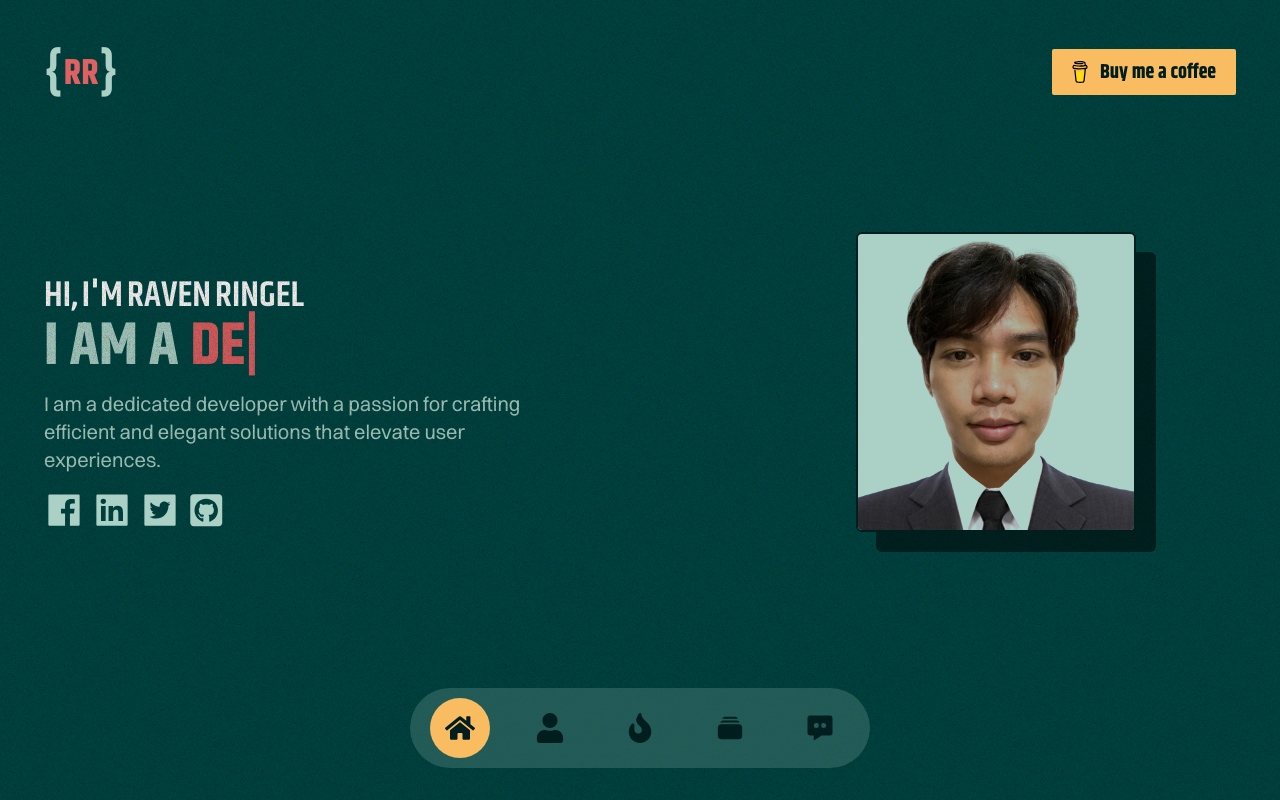
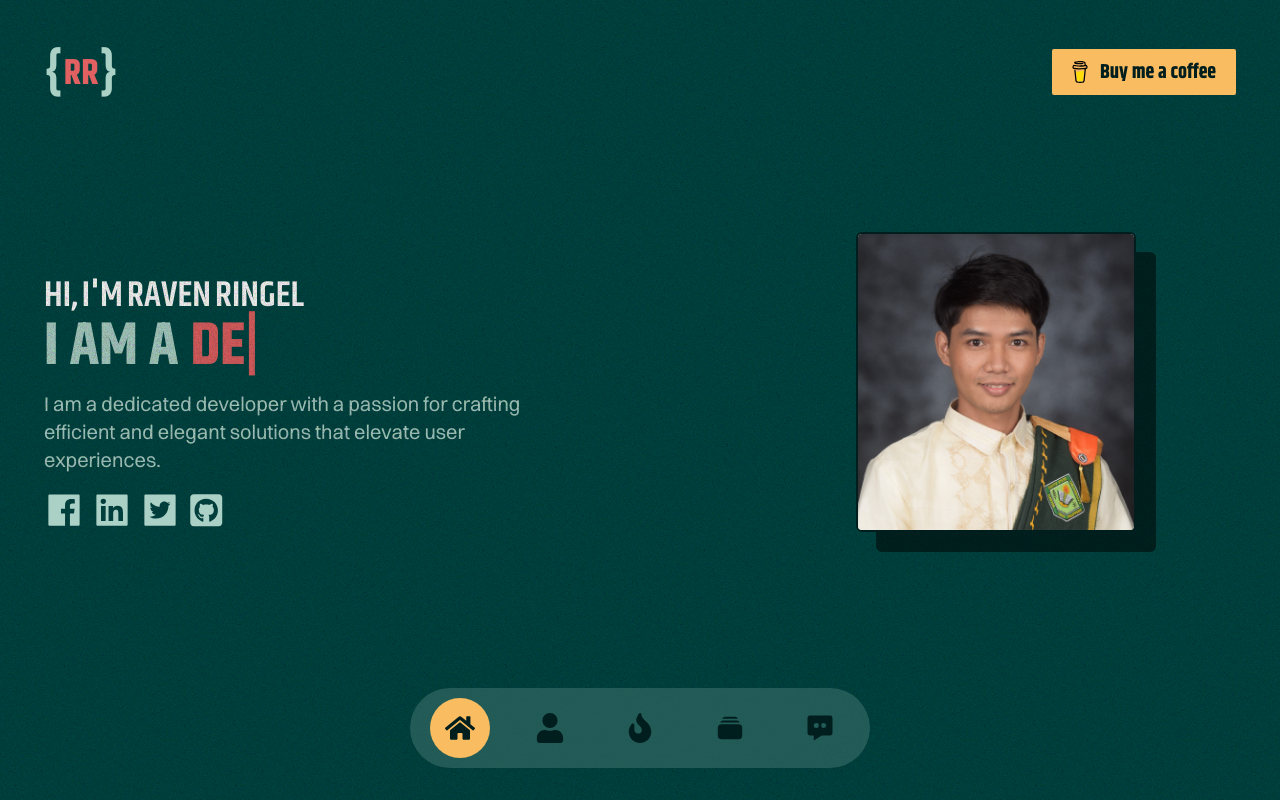
Before and after one commit to rvnrngl/my-portfolio, a React (Vite) app: page / in a window 1280 px wide. Shown: the top 800 px of the page. Built offline with nearby package versions, Linux system fonts and the light colour scheme.

Commit message:
change developer's image in home.jsx

```diff
--- a/src/components/Home.jsx
+++ b/src/components/Home.jsx
@@ -5,7 +5,7 @@ import {
 } from "react-icons/ai";
 import { FaGithubSquare } from "react-icons/fa";
 import Image from "../assets/author.png";
-import Resume from "../assets/resumeAuthor.pdf";
+import Developer from "../assets/developer.jpg";
 import { TypeAnimation } from "react-type-animation";
 import { easeInOut, motion } from "framer-motion";
 import { fadeIn } from "../variants";
@@ -121,32 +121,6 @@ const Home = () => {
                 I am a dedicated developer with a passion for crafting efficient
                 and elegant solutions that elevate user experiences.
               </motion.p>
-              {/* button group */}
-              {/* <motion.div
-                variants={fadeIn("up", 0.3)}
-                initial="hidden"
-                whileInView={"show"}
-                viewport={{ once: false, amount: 0.5 }}
-                className="flex items-center gap-2 pb-4"
-              >
-                <Link
-                  className="bg-btn-color cursor-pointer text-btn-text-color text-md sm:text-xl md:text-2xl font-khand font-semibold lg:font-bold rounded-sm p-2
-                                duration-200 ease-in hover:drop-shadow-[5px_5px_0px_#000000] hover:translate-x-[-2px]"
-                  smooth={true}
-                  duration={300}
-                  to="contact"
-                >
-                  Contact Me
-                </Link>
-                <a
-                  href={Resume}
-                  target="_blank"
-                  className="text-paragraph hover:bg-paragraph underline underline-offset-[12px] hover:no-underline text-md sm:text-xl md:text-2xl font-khand font-semibold lg:font-bold rounded-sm p-2
-                                duration-200 ease-in hover:text-btn-text-color hover:shadow-[5px_5px_0px_#000000] hover:translate-x-[-2px]"
-                >
-                  My Resume
-                </a>
-              </motion.div> */}
               {/* icons */}
               <div className="text-paragraph flex items-center gap-2 z-[2]">
                 <motion.a
@@ -235,9 +209,9 @@ const Home = () => {
                             overflow-hidden relative mr-20 z-[2]"
             >
               <img
-                src={Image}
+                src={Developer}
                 alt="author"
-                className="absolute left-0 top-[-50px] mix-blend-darken"
+                className="absolute left-[5px] top-[15px] scale-[1.3]"
               />
             </motion.div>
           </div>
```
Also changed, not shown: src/assets/developer.jpg (added).
